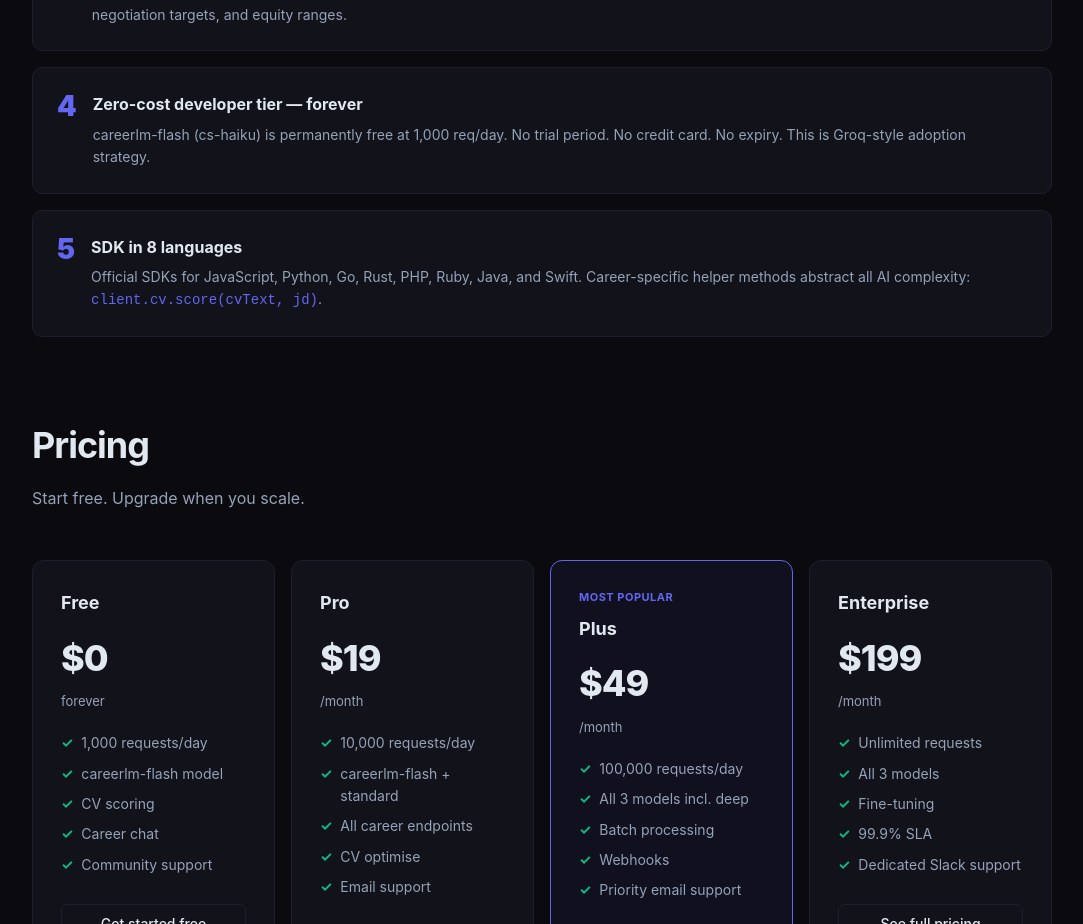
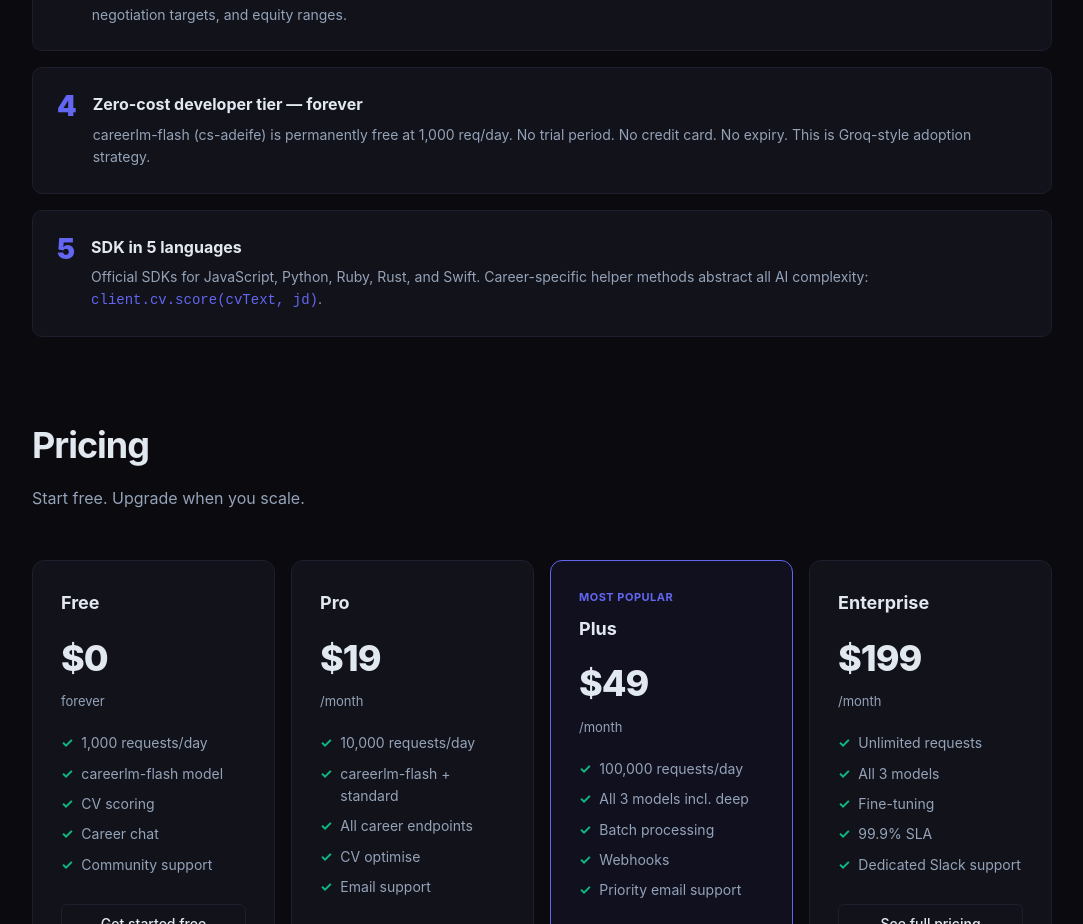
Before and after one commit to owolat4real/developer-portal, a website: page public/index.html in a window 1280 px wide. Shown: the part 2220-3144 px from the top of the page, without its empty margins (98-1181 px from the left). Drawn offline with Linux system fonts and the light colour scheme.

Commit message:
fix: update model-name references to the renamed cs-adeife identifier
Matches Transformer's 2026-08-19 cs-haiku -> cs-adeife rename; the
free-tier callout and quickstart success message were still showing
the retired name.

```diff
--- a/public/index.html
+++ b/public/index.html
@@ -197,8 +197,8 @@ salary = client.salary.<span class="fn">benchmark</span>(<span class="str">"Data
     <div class="wf"><div class="wf-num">1</div><div><div class="wf-title">Career-native model endpoints</div><div class="wf-desc">Not generic chat — structured endpoints that return validated career intelligence. <code style="color:var(--a)">/cv/score</code> returns ATS score, keyword gaps, and section breakdown. No prompting required.</div></div></div>
     <div class="wf"><div class="wf-num">2</div><div><div class="wf-title">Career Context persistence</div><div class="wf-desc">Unlike OpenAI's stateless API, CareerStudioMax Developer Cloud remembers the candidate's role, skills, and goals across every call. Pass a <code style="color:var(--a)">context_id</code> and every endpoint auto-personalises.</div></div></div>
     <div class="wf"><div class="wf-num">3</div><div><div class="wf-title">196-country salary intelligence</div><div class="wf-desc">Structured, queryable salary data for 196 countries, 1,200+ career paths, and local currency PPP adjustment. Returns skill premiums, negotiation targets, and equity ranges.</div></div></div>
-    <div class="wf"><div class="wf-num">4</div><div><div class="wf-title">Zero-cost developer tier — forever</div><div class="wf-desc">careerlm-flash (cs-haiku) is permanently free at 1,000 req/day. No trial period. No credit card. No expiry. This is Groq-style adoption strategy.</div></div></div>
-    <div class="wf"><div class="wf-num">5</div><div><div class="wf-title">SDK in 8 languages</div><div class="wf-desc">Official SDKs for JavaScript, Python, Go, Rust, PHP, Ruby, Java, and Swift. Career-specific helper methods abstract all AI complexity: <code style="color:var(--a)">client.cv.score(cvText, jd)</code>.</div></div></div>
+    <div class="wf"><div class="wf-num">4</div><div><div class="wf-title">Zero-cost developer tier — forever</div><div class="wf-desc">careerlm-flash (cs-adeife) is permanently free at 1,000 req/day. No trial period. No credit card. No expiry. This is Groq-style adoption strategy.</div></div></div>
+    <div class="wf"><div class="wf-num">5</div><div><div class="wf-title">SDK in 5 languages</div><div class="wf-desc">Official SDKs for JavaScript, Python, Ruby, Rust, and Swift. Career-specific helper methods abstract all AI complexity: <code style="color:var(--a)">client.cv.score(cvText, jd)</code>.</div></div></div>
   </div>
 </section>
 
```
Also changed, not shown: public/quickstart.html (+1 -1 lines).
